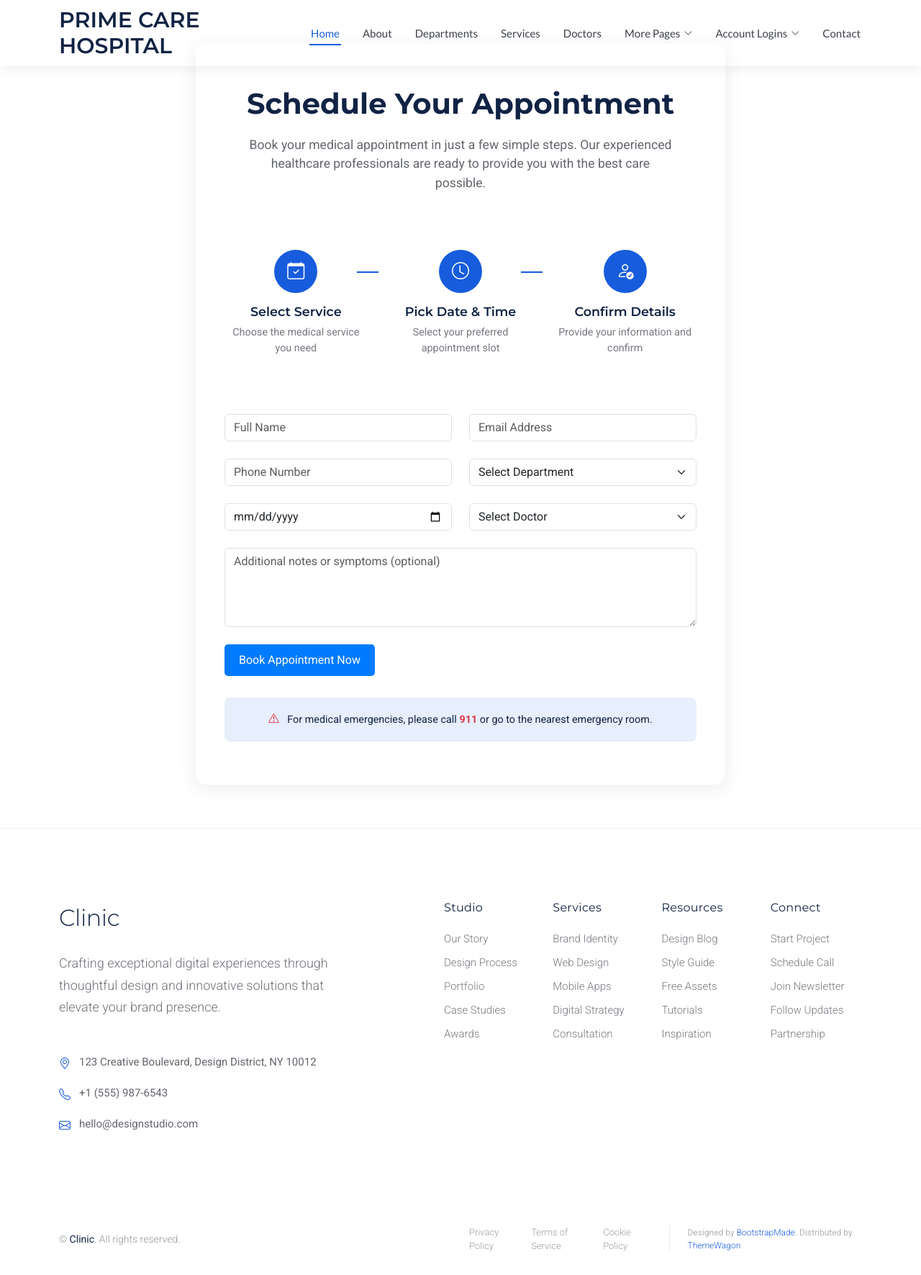
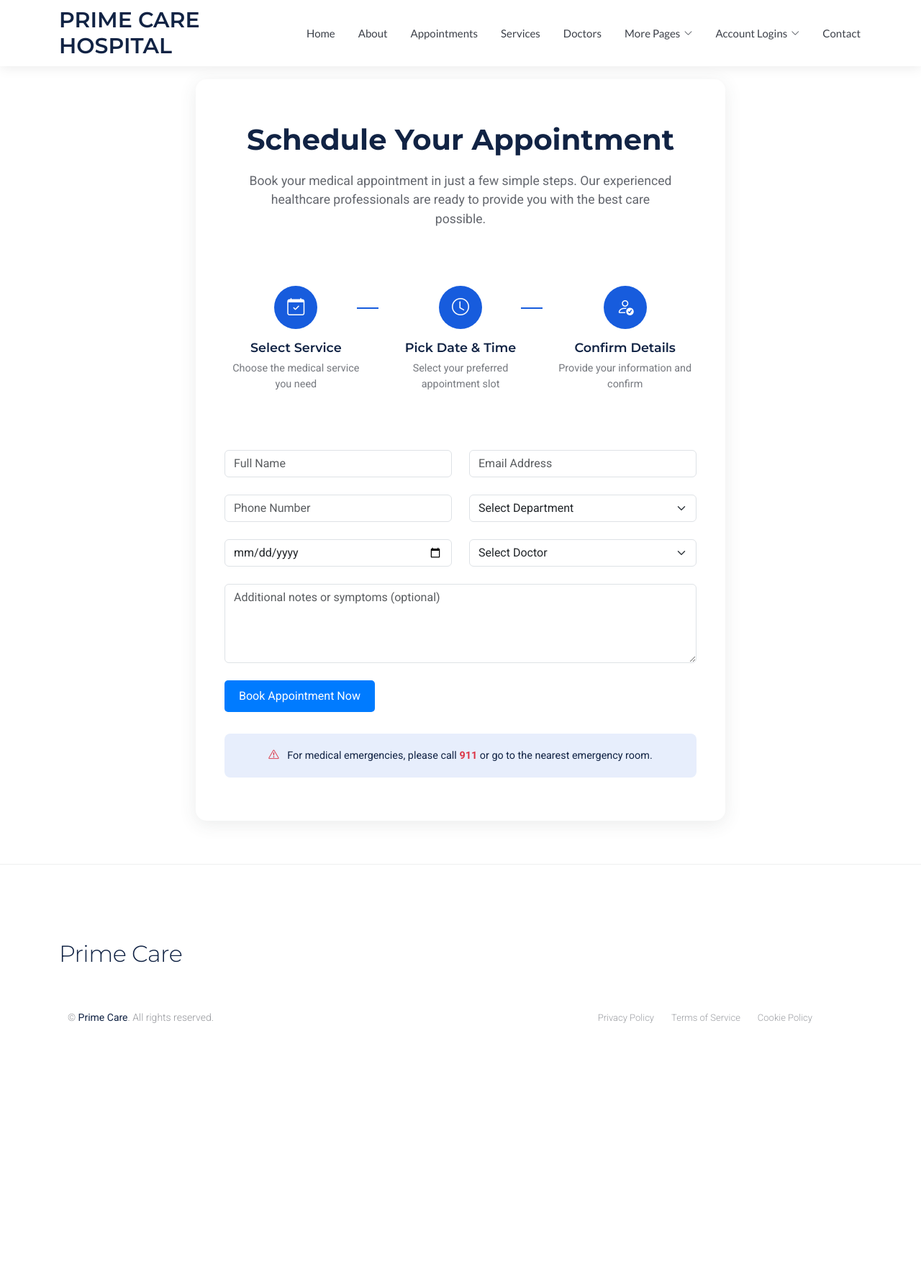
Before and after one commit to EvinFrancis/Hospital-Management-System, a Django app: page /appointment_page/ in a window 1280 px wide. Shown: the whole page at 72% size. After the commit the page ends 1421 px from the top, so only its background shows below. Run offline with Django 5.2, Linux system fonts and the light colour scheme; data that the repository does not hold is empty; some libraries are stand-ins or nearby versions.

Commit message:
add service pages

```diff
--- a/userapp/templates/Appointment.html
+++ b/userapp/templates/Appointment.html
@@ -1,6 +1,6 @@
 {% extends "home_page.html" %}
 {% block content %}
-<section id="appointmnet" class="appointmnet section">
+<section id="appointmnet" class="appointmnet section" style="z-index: 99; margin-top: 50px;">
 
       <div class="container" data-aos="fade-up" data-aos-delay="100">
 
--- a/userapp/templates/home_page.html
+++ b/userapp/templates/home_page.html
@@ -72,10 +72,10 @@
 
         <nav id="navmenu" class="navmenu">
           <ul>
-            <li><a href="index.html" class="active">Home</a></li>
-            <li><a href="about.html">About</a></li>
-            <li><a href="departments.html">Departments</a></li>
-            <li><a href="services.html">Services</a></li>
+            <li><a href="{% url 'user_profile' %}">Home</a></li>
+            <li><a href="{% url 'about_page' %}">About</a></li>
+            <li><a href="{% url 'appointment_page' %}">Appointments</a></li>
+            <li><a href="{% url 'service_page' %}">Services</a></li>
             <li><a href="doctors.html">Doctors</a></li>
             <li class="dropdown"><a href="#"><span>More Pages</span> <i class="bi bi-chevron-down toggle-dropdown"></i></a>
             <ul>
@@ -317,6 +317,7 @@
                   <i class="bi bi-play-circle me-2"></i>
                   Watch Our Story
                 </a>
+
               </div>
 
               <div class="emergency-contact" data-aos="fade-right" data-aos-delay="700">
@@ -1087,87 +1088,13 @@
           <div class="col-lg-5">
             <div class="brand-section">
               <a href="index.html" class="logo d-flex align-items-center mb-4">
-                <span class="sitename">Clinic</span>
+                <span class="sitename">Prime Care</span>
               </a>
-              <p class="brand-description">Crafting exceptional digital experiences through thoughtful design and
-                innovative solutions that elevate your brand presence.</p>
 
-              <div class="contact-info mt-5">
-                <div class="contact-item">
-                  <i class="bi bi-geo-alt"></i>
-                  <span>123 Creative Boulevard, Design District, NY 10012</span>
-                </div>
-                <div class="contact-item">
-                  <i class="bi bi-telephone"></i>
-                  <span>+1 (555) 987-6543</span>
-                </div>
-                <div class="contact-item">
-                  <i class="bi bi-envelope"></i>
-                  <span>hello@designstudio.com</span>
-                </div>
-              </div>
-            </div>
-          </div>
 
-          <div class="col-lg-7">
-            <div class="footer-nav-wrapper">
-              <div class="row">
 
-                <div class="col-6 col-lg-3">
-                  <div class="nav-column">
-                    <h6>Studio</h6>
-                    <nav class="footer-nav">
-                      <a href="#!">Our Story</a>
-                      <a href="#!">Design Process</a>
-                      <a href="#!">Portfolio</a>
-                      <a href="#!">Case Studies</a>
-                      <a href="#!">Awards</a>
-                    </nav>
-                  </div>
-                </div>
 
-                <div class="col-6 col-lg-3">
-                  <div class="nav-column">
-                    <h6>Services</h6>
-                    <nav class="footer-nav">
-                      <a href="#!">Brand Identity</a>
-                      <a href="#!">Web Design</a>
-                      <a href="#!">Mobile Apps</a>
-                      <a href="#!">Digital Strategy</a>
-                      <a href="#!">Consultation</a>
-                    </nav>
-                  </div>
-                </div>
 
-                <div class="col-6 col-lg-3">
-                  <div class="nav-column">
-                    <h6>Resources</h6>
-                    <nav class="footer-nav">
-                      <a href="#!">Design Blog</a>
-                      <a href="#!">Style Guide</a>
-                      <a href="#!">Free Assets</a>
-                      <a href="#!">Tutorials</a>
-                      <a href="#!">Inspiration</a>
-                    </nav>
-                  </div>
-                </div>
-
-                <div class="col-6 col-lg-3">
-                  <div class="nav-column">
-                    <h6>Connect</h6>
-                    <nav class="footer-nav">
-                      <a href="#!">Start Project</a>
-                      <a href="#!">Schedule Call</a>
-                      <a href="#!">Join Newsletter</a>
-                      <a href="#!">Follow Updates</a>
-                      <a href="#!">Partnership</a>
-                    </nav>
-                  </div>
-                </div>
-
-              </div>
-            </div>
-          </div>
 
         </div>
       </div>
@@ -1181,7 +1108,7 @@
 
             <div class="col-lg-6">
               <div class="copyright">
-                <p>© <span class="sitename">Clinic</span>. All rights reserved.</p>
+                <p>© <span class="sitename">Prime Care</span>. All rights reserved.</p>
               </div>
             </div>
 
@@ -1195,7 +1122,6 @@
                   <!-- You can delete the links only if you've purchased the pro version. -->
                   <!-- Licensing information: https://bootstrapmade.com/license/ -->
                   <!-- Purchase the pro version with working PHP/AJAX contact form: [buy-url] -->
-                  Designed by <a href="https://bootstrapmade.com/">BootstrapMade</a>. Distributed by <a href="https://themewagon.com" target="_blank">ThemeWagon</a>
                 </div>
               </div>
             </div>
@@ -1259,6 +1185,16 @@ function closeChat() {
 
   <!-- Main JS File -->
   <script src="{% static 'assets/js/main.js' %}"></script>
+  <!-- CSS -->
+<link href="https://cdn.jsdelivr.net/npm/glightbox/dist/css/glightbox.min.css" rel="stylesheet">
+
+<!-- JS -->
+<script src="https://cdn.jsdelivr.net/npm/glightbox/dist/js/glightbox.min.js"></script>
+<script>
+  const lightbox = GLightbox({
+    selector: '.glightbox'
+  });
+</script>
 
 </body>
 
--- a/userapp/urls.py
+++ b/userapp/urls.py
@@ -9,6 +9,8 @@ urlpatterns = [
     path('booking_appointment/', views.booking_appointment, name="booking_appointment"),
     path('payment_success/', views.payment_success, name="payment_success"),
     path('ai_chatbot/', views.ai_chatbot, name="ai_chatbot"),
+    path('about_page/', views.about_page, name="about_page"),
+    path('service_page/', views.service_page, name="service_page"),
 
 
 ]
--- a/userapp/views.py
+++ b/userapp/views.py
@@ -226,3 +226,13 @@ def ai_chatbot(request):
         bot_reply = f"Error: {str(e)}"
 
     return JsonResponse({"reply": bot_reply})
+
+
+#about page view
+
+def about_page(request):
+    return render(request, "about_page.html")
+
+#contact page view
+def service_page(request):
+    return render(request, "service_page.html")
```
Also changed, not shown: userapp/templates/about_page.html (+153 -0 lines), userapp/templates/service_page.html (added, +191 -0 lines).
